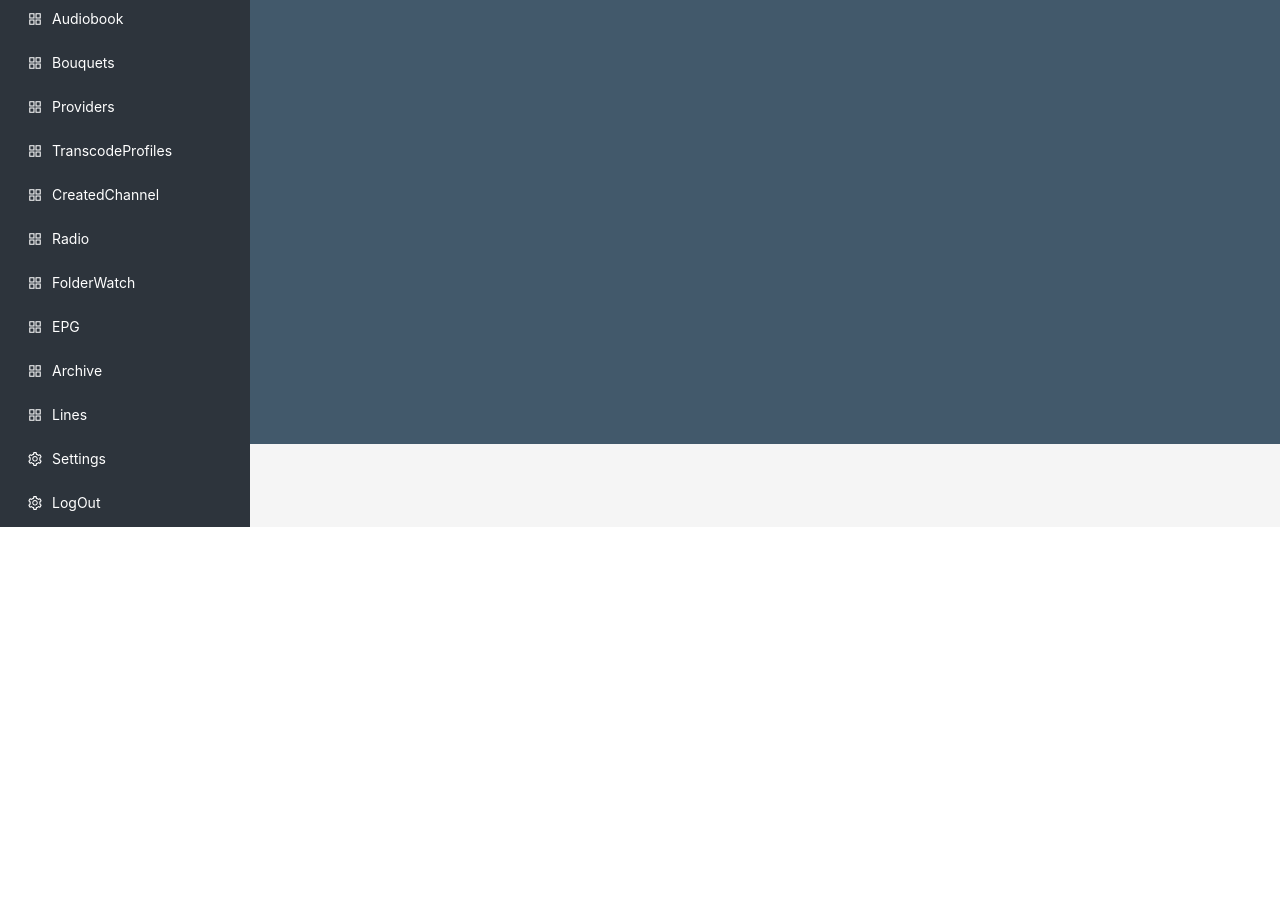
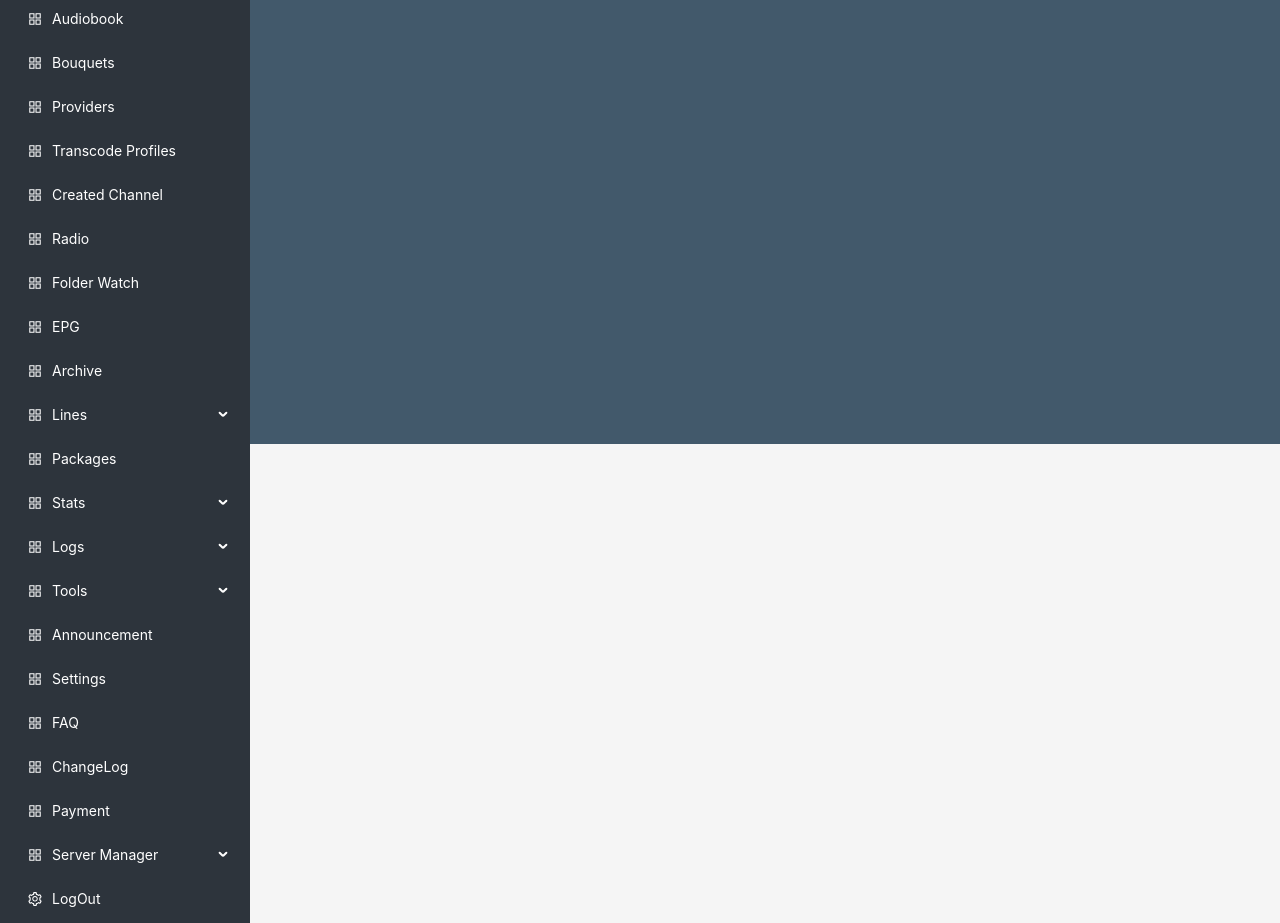
Before and after one commit to saadsinpk/IPTV_FRONT, a React (Vite) app: page /dashboard/connections_current in a window 1280 px wide. Shown: the part 420-1343 px from the top of the page. Before the commit the page ends 947 px from the top, so only its background shows below. Built offline with nearby package versions, Linux system fonts and the light colour scheme; sample sign-in values are in the browser's storage.

Commit message:
side bar list done

```diff
--- a/src/Dashboard/MainDashboard.jsx
+++ b/src/Dashboard/MainDashboard.jsx
@@ -107,7 +107,7 @@ const Sidebar = ({ collapsed, toggleCollapsed }) => {
           { name: "Current", key: "/dashboard/connections_current" },
           {
             name: "Current Connection ISP",
-            key: "/dashboard/current_connection_isp",
+            key: "/dashboard/connections_current_connection_isp",
           },
           { name: "Map", key: "/dashboard/connections_map" },
           { name: "History", key: "/dashboard/connections_history" },
@@ -154,13 +154,13 @@ const Sidebar = ({ collapsed, toggleCollapsed }) => {
         icon: <AppstoreOutlined />,
       },
       {
-        name: "TranscodeProfiles",
-        key: "/dashboard/transcodeprofiles",
+        name: "Transcode Profiles",
+        key: "/dashboard/transcode_profiles",
         icon: <AppstoreOutlined />,
       },
       {
-        name: "CreatedChannel",
-        key: "/dashboard/createdchannel",
+        name: "Created Channel",
+        key: "/dashboard/created_channel",
         icon: <AppstoreOutlined />,
       },
       {
@@ -169,8 +169,8 @@ const Sidebar = ({ collapsed, toggleCollapsed }) => {
         icon: <AppstoreOutlined />,
       },
       {
-        name: "FolderWatch",
-        key: "/dashboard/folderwatch",
+        name: "Folder Watch",
+        key: "/dashboard/folder_watch",
         icon: <AppstoreOutlined />,
       },
       {
@@ -187,11 +187,151 @@ const Sidebar = ({ collapsed, toggleCollapsed }) => {
         name: "Lines",
         key: "/dashboard/lines",
         icon: <AppstoreOutlined />,
+        subItems: [
+          { name: "User", key: "/dashboard/lines_user" },
+          {
+            name: "MAG",
+            key: "/dashboard/lines_mag",
+          },
+          { name: "XtreamTV", key: "/dashboard/lines_xtreamtv" },
+        ],
+      },
+      {
+        name: "Packages",
+        key: "/dashboard/Packages",
+        icon: <AppstoreOutlined />,
+      },
+      {
+        name: "Stats",
+        key: "/dashboard/stats",
+        icon: <AppstoreOutlined />,
+        subItems: [
+          { name: "Streams", key: "/dashboard/stats_streams" },
+          { name: "Line usage", key: "/dashboard/stats_line_usage" },
+          { name: "MAG Leaks(ISP)", key: "/dashboard/stats_mag_leaks_isp" },
+          { name: "DNS Finder", key: "/dashboard/stats_dns_finder" },
+          {
+            name: "User Agent History",
+            key: "/dashboard/stats_user_agent_history",
+          },
+          { name: "User Agent", key: "/dashboard/stats_user_agent" },
+          { name: "Compromized", key: "/dashboard/stats_compromized" },
+          {
+            name: "Match-username-password",
+            key: "/dashboard/stats_match_username_password",
+          },
+          { name: "Dangerous Ips", key: "/dashboard/stats_dangerous_ips" },
+          {
+            name: "Diff ISP Detection",
+            key: "/dashboard/stats_diff_isp_detection",
+          },
+          { name: "Proxy Detection", key: "/dashboard/stats_proxy_detection" },
+          { name: "Top50", key: "/dashboard/stats_top50" },
+          {
+            name: "Top 50 online DNS",
+            key: "/dashboard/stats_stats_Top_50_online_dns",
+          },
+          {
+            name: "Top 50 offline DNS",
+            key: "/dashboard/stats_Top_50_offline_dns",
+          },
+          { name: "Top ASN/ISP", key: "/dashboard/stats_Top_asn_isp" },
+          {
+            name: "Search History IP",
+            key: "/dashboard/stats_search_history_ip",
+          },
+          {
+            name: "Top 50 active DNS",
+            key: "/dashboard/stats_Top_50_active_dns",
+          },
+        ],
+      },
+      {
+        name: "Logs",
+        key: "/dashboard/logs",
+        icon: <AppstoreOutlined />,
+        subItems: [
+          { name: "Credits", key: "/dashboard/logs_credits" },
+          { name: "Streams", key: "/dashboard/logs_streams" },
+          { name: "Activity", key: "/dashboard/logs_activity" },
+          { name: "Pannel Error", key: "/dashboard/logs_pannel_error" },
+          { name: "Client Request", key: "/dashboard/logs_client_request" },
+          { name: "Login Logs", key: "/dashboard/logs_login_logs" },
+        ],
+      },
+      {
+        name: "Tools",
+        key: "/dashboard/tools",
+        icon: <AppstoreOutlined />,
+        subItems: [
+          { name: "Tools Menu", key: "/dashboard/tools_tools_menu" },
+          {
+            name: "ISP Whitelist/Block List",
+            key: "/dashboard/tools_isp_whitelist_block_list",
+          },
+          {
+            name: "ASN Whitelist/Block List",
+            key: "/dashboard/tools_asn_whitelist_block_list",
+          },
+          {
+            name: "Block User Agent",
+            key: "/dashboard/tools_block_user_agent",
+          },
+          { name: "Block IP / CIDR", key: "/dashboard/tools_block_ip_cidr" },
+          { name: "RTMP ips", key: "/dashboard/tools_rtmp_ips" },
+          { name: "Movie Dplicated", key: "/dashboard/tools_movie_dplicated" },
+          {
+            name: "Serie Duplicated",
+            key: "/dashboard/tools_serie_duplicated",
+          },
+          { name: "Channel Order", key: "/dashboard/tools_channel_order" },
+        ],
+      },
+      {
+        name: "Announcement",
+        key: "/dashboard/announcement",
+        icon: <AppstoreOutlined />,
       },
       {
         name: "Settings",
         key: "/dashboard/settings",
-        icon: <SettingOutlined />,
+        icon: <AppstoreOutlined />,
+      },
+      {
+        name: "FAQ",
+        key: "/dashboard/faq",
+        icon: <AppstoreOutlined />,
+      },
+      {
+        name: "ChangeLog",
+        key: "/dashboard/change_log",
+        icon: <AppstoreOutlined />,
+      },
+      {
+        name: "Payment",
+        key: "/dashboard/payment",
+        icon: <AppstoreOutlined />,
+      },
+      {
+        name: "Server Manager",
+        key: "/dashboard/server_managers",
+        icon: <AppstoreOutlined />,
+        subItems: [
+          { name: "Servers", key: "/dashboard/server_managers_servers" },
+          { name: "Backup", key: "/dashboard/server_managers_backup" },
+          {
+            name: "Database Cons",
+            key: "/dashboard/server_managers_database_cons",
+          },
+          {
+            name: "Server Stats",
+            key: "/dashboard/server_managers_server_stats",
+          },
+          {
+            name: "Manage Proxy's",
+            key: "/dashboard/server_managers_manage_proxys",
+          },
+        ],
       },
       {
         name: "LogOut",
```
